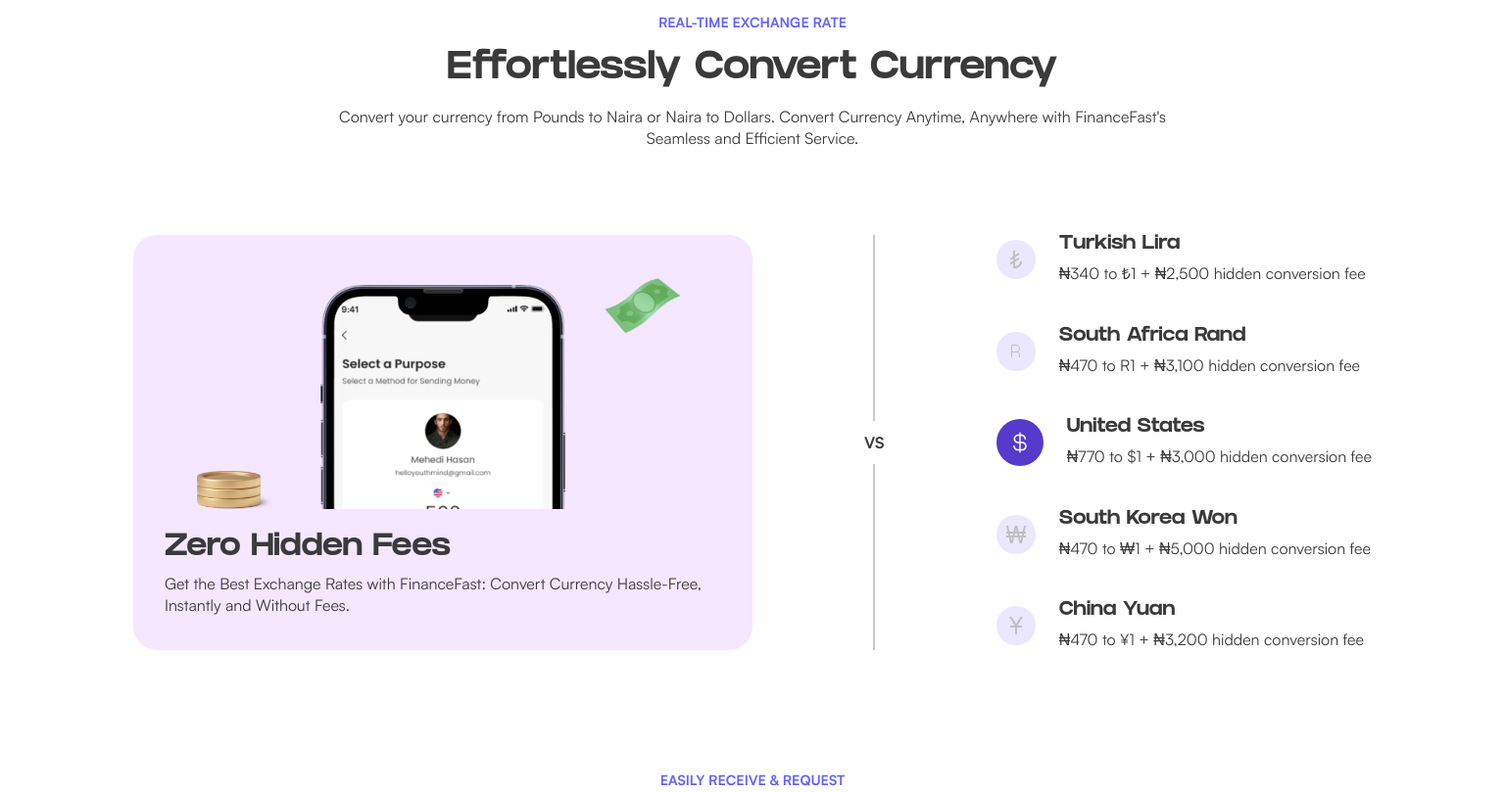
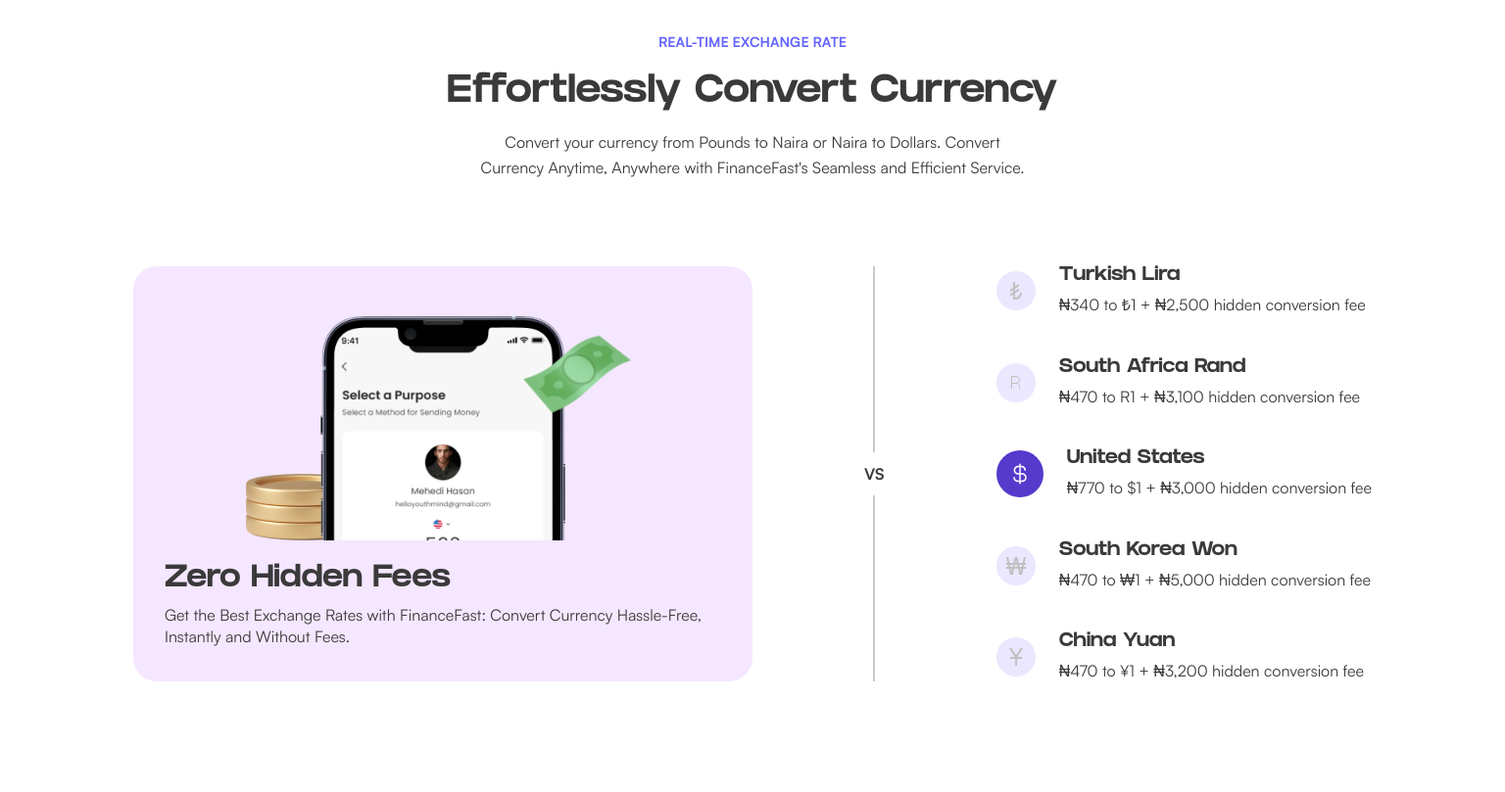
Before and after one commit to BalogunKrixus/FinanceFast, a plain HTML site: page index.html in a window 1536 px wide. Shown: the part 2120-2929 px from the top of the page at 98% size. Drawn offline with Linux system fonts and the light colour scheme.

Commit message:
Update main.css

```diff
--- a/css/main.css
+++ b/css/main.css
@@ -978,6 +978,10 @@ footer .social-links .left-col {
     line-height: 4.8rem;
     margin: 1.6rem 0 1.2rem;
   }
+  .cross-border-transactions .top-section p {
+    padding: 0 4rem;
+    line-height: 2.6rem;
+  }
   .cross-border-transactions .bottom-section {
     display: flex;
     align-items: center;
@@ -1020,6 +1024,10 @@ footer .social-links .left-col {
     font-size: 4rem;
     line-height: 4.8rem;
     margin: 1.6rem 0 1.2rem;
+  }
+  .real-time-exchange-rate .top-section p {
+    padding: 0 4rem;
+    line-height: 2.6rem;
   }
   .real-time-exchange-rate .bottom-section {
     display: flex;
@@ -1067,6 +1075,10 @@ footer .social-links .left-col {
     font-size: 4rem;
     line-height: 4.8rem;
     margin: 1.6rem 0 1.2rem;
+  }
+  .easily-receive-and-request .top-section p {
+    padding: 0 10rem;
+    line-height: 2.6rem;
   }
   .easily-receive-and-request .bottom-section {
     display: flex;
@@ -1316,8 +1328,24 @@ footer .social-links .left-col {
   .cross-border-transactions {
     padding: 0 0 6.2rem;
   }
+  .cross-border-transactions .top-section p {
+    padding: 0 15rem;
+  }
   .real-time-exchange-rate {
     padding: 0 0 6.2rem;
+  }
+  .real-time-exchange-rate .top-section p {
+    padding: 0 15rem;
+  }
+  .real-time-exchange-rate .bottom-section .img-section .img-wrapper::before {
+    top: 15px;
+    right: 90px;
+    width: 114px;
+  }
+  .real-time-exchange-rate .bottom-section .img-section .img-wrapper::after {
+    width: 141px;
+    left: 83px;
+    top: 161px;
   }
   .easily-receive-and-request {
     padding: 0 0 6.6rem;
```
